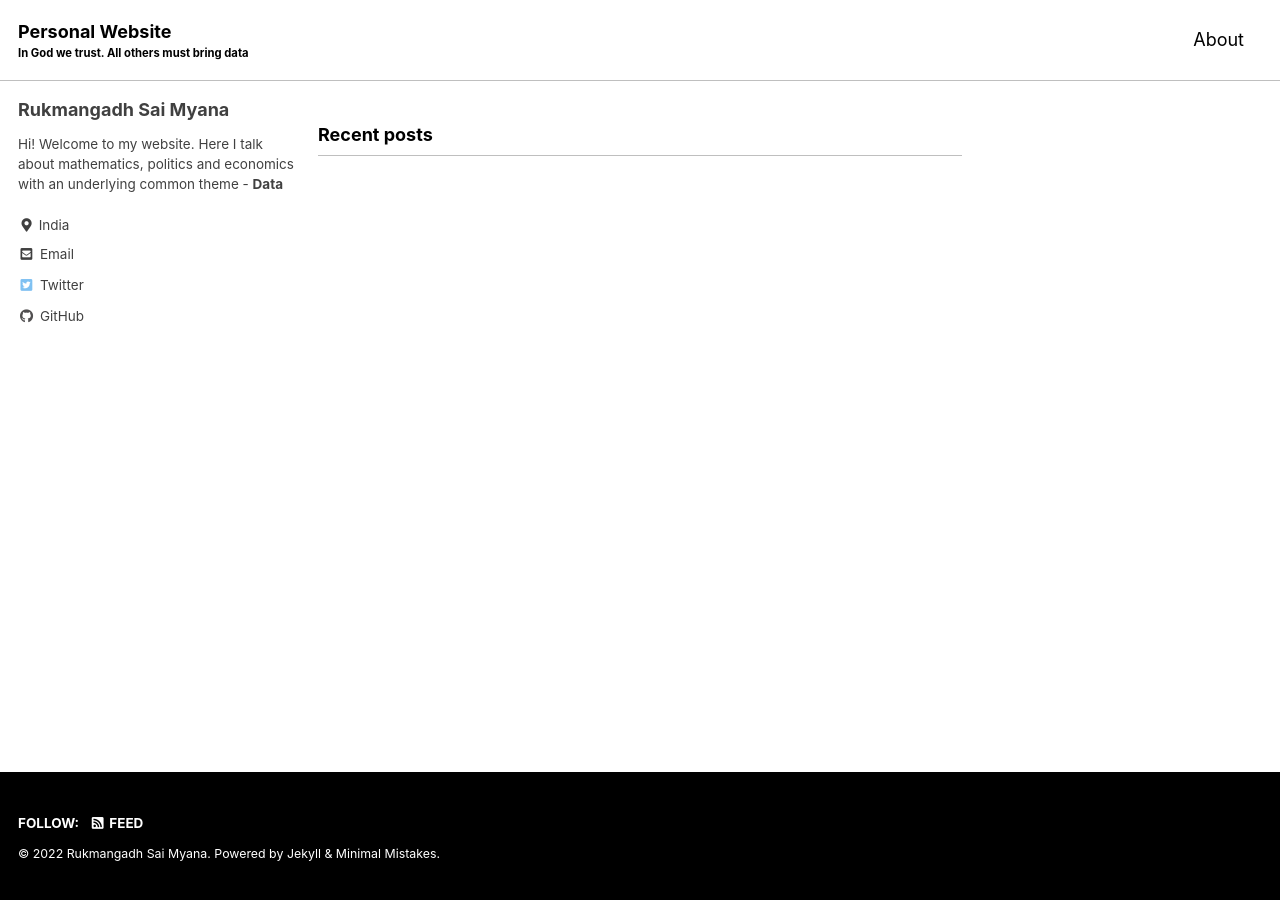
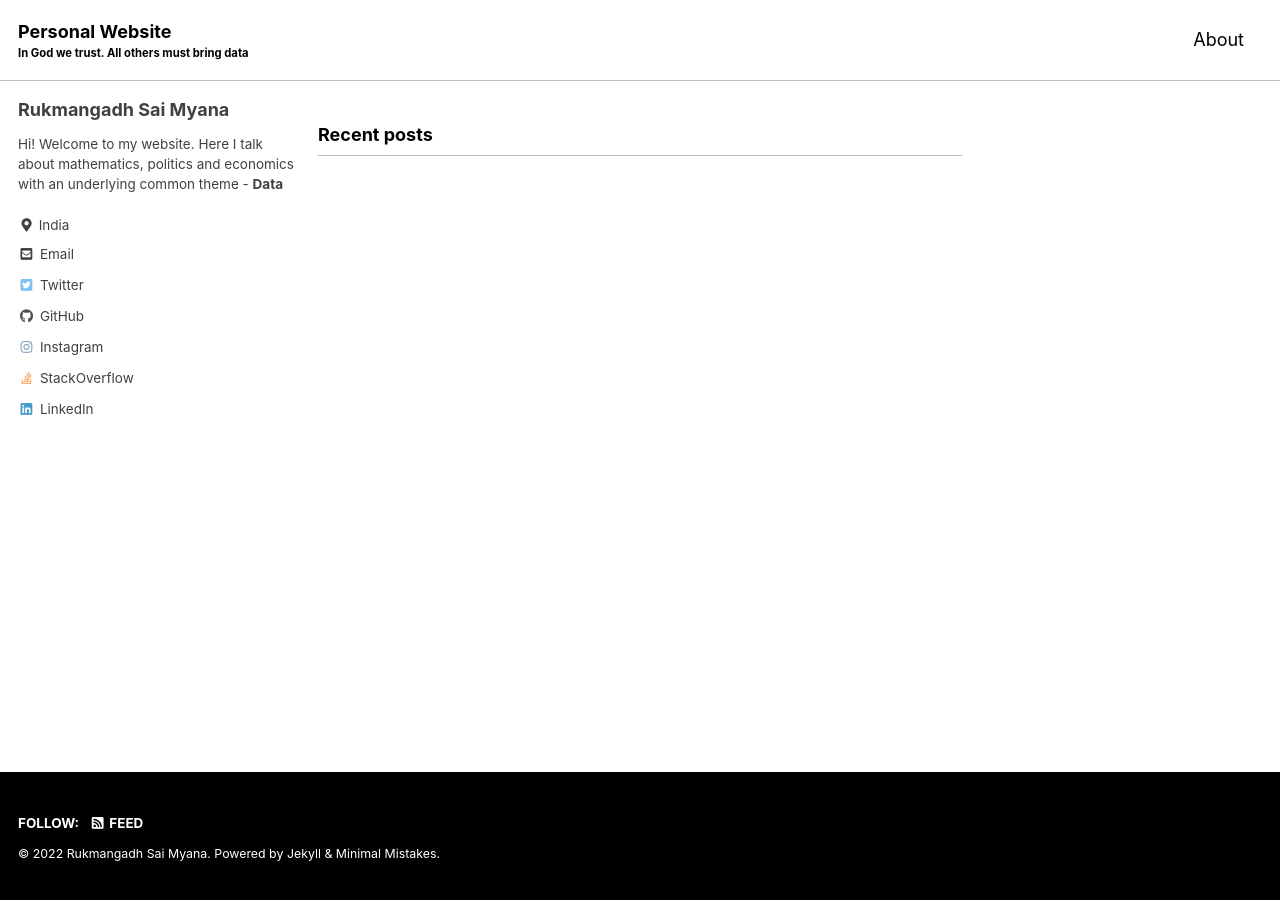
Before and after one commit to braceletboy/braceletboy.github.io, a Jekyll site: the page built from index.html, in a window 1280 px wide. Built offline with Jekyll 4.4.1, drawn with Linux system fonts in a browser that asks for light colours; cached includes are drawn as plain includes; the list of posts is cut into pages by our own code.

Commit message:
Add insta, linkedin and stackoverflow links

```diff
--- a/_config.yml
+++ b/_config.yml
@@ -128,7 +128,13 @@ author:
       url: "https://github.com/braceletboy"
     - label: "Instagram"
       icon: "fab fa-fw fa-instagram"
-      # url: "https://instagram.com/"
+      url: "https://instagram.com/rukman.sai"
+    - label: "StackOverflow"
+      icon: "fab fa-fw fa-stack-overflow"
+      url: https://stackoverflow.com/users/9062530/braceletboy
+    - label: "LinkedIn"
+      icon: "fab fa-fw fa-linkedin"
+      url: https://www.linkedin.com/in/rukman-sai/
 
 # Site Footer
 footer:
--- a/_includes/head/custom.html
+++ b/_includes/head/custom.html
@@ -1,11 +1,10 @@
 <!-- start custom head snippets -->
 
 <!-- insert favicons. use https://realfavicongenerator.net/ -->
-
-<!-- end custom head snippets -->
 <link rel="apple-touch-icon" sizes="180x180" href="/assets/images/favicon/apple-touch-icon.png">
 <link rel="icon" type="image/png" sizes="32x32" href="/assets/images/favicon/favicon-32x32.png">
 <link rel="icon" type="image/png" sizes="16x16" href="/assets/images/favicon/favicon-16x16.png">
 <link rel="manifest" href="/assets/images/favicon/site.webmanifest">
 <meta name="msapplication-TileColor" content="#da532c">
 <meta name="theme-color" content="#ffffff">
+<!-- end custom head snippets -->
```
